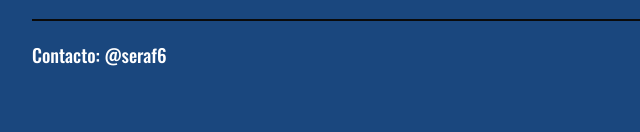
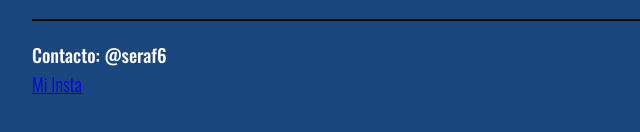
Before and after one commit to Seraf-6/Seraf-6.github.io, a plain HTML site: page index.html in a window 1280 px wide. Shown: the part 632-764 px from the top of the page, 288-928 px from the left. Drawn offline with nearby package versions, Linux system fonts and the light colour scheme.

Commit message:
Update index.html

```diff
--- a/index.html
+++ b/index.html
@@ -149,6 +149,7 @@
       <!-- Cuando sepas la red, cambialo por: <a href="https://...">@seraf6</a> -->
       Contacto: @seraf6
     </footer>
+<a href="https://www.instagram.com/serafini6">Mi Insta</a>
 
   </main>
 </body>
```
